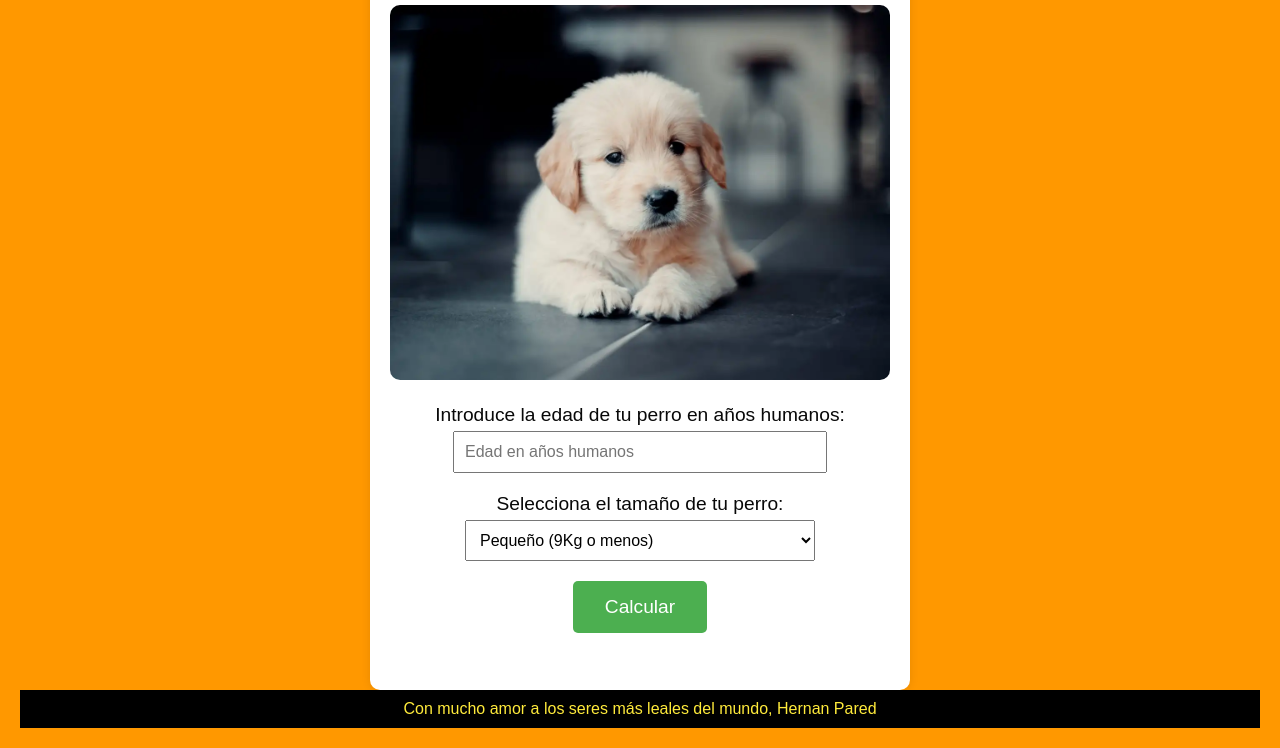
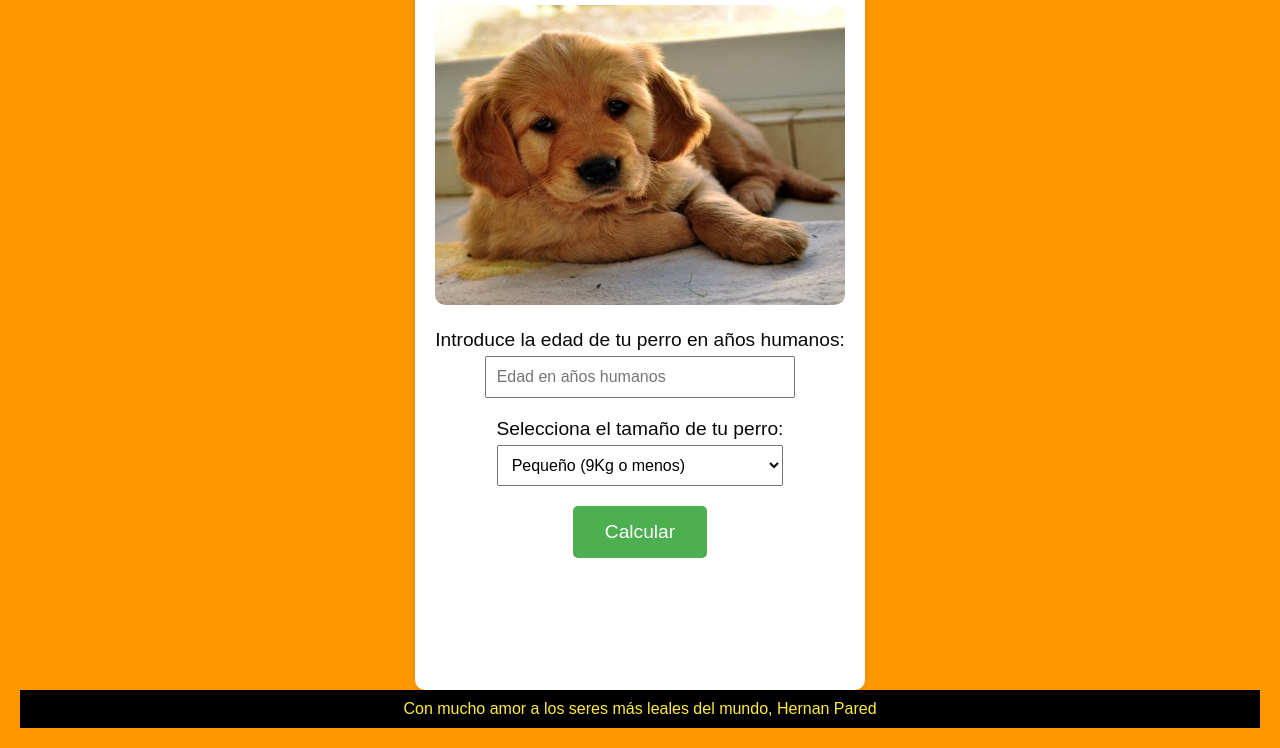
Before and after one commit to hernanpared/EdadPerruna, a plain HTML site: page index.html in a window 1280 px wide. Shown: the part 92-840 px from the top of the page. Drawn offline with Linux system fonts and the light colour scheme.

Commit message:
actualiza

```diff
--- a/index.html
+++ b/index.html
@@ -9,7 +9,7 @@
 <body>
     <div class="container">
         <div class="title">Edad de Tu Mejor Amigo</div>
-        <img id="dogImage" src="/img_/vander-films-apvb8kmih5w-unsplash-scaled.webp" alt="Dog Image" class="dog-image">
+        <img id="dogImage" src="/img_/como_calmar_el_llanto_de_un_cachorro_21912_600.jpg" alt="Dog Image" class="dog-image">
         <div class="input-container">
             <label for="humanAge">Introduce la edad de tu perro en años humanos:</label>
             <input type="number" id="humanAge" placeholder="Edad en años humanos">
--- a/styles.css
+++ b/styles.css
@@ -67,6 +67,7 @@ button:active {
 
 .dog-image {
     width: 100%;
+    height: 300px;
     border-radius: 10px;
     transition: transform 0.5s ease;
 }
```
Also changed, not shown: img_/ce87c6d0e3bda3a22e2c6d0040b87b5b.jpg (added), img_/como_calmar_el_llanto_de_un_cachorro_21912_600.jpg (added).
